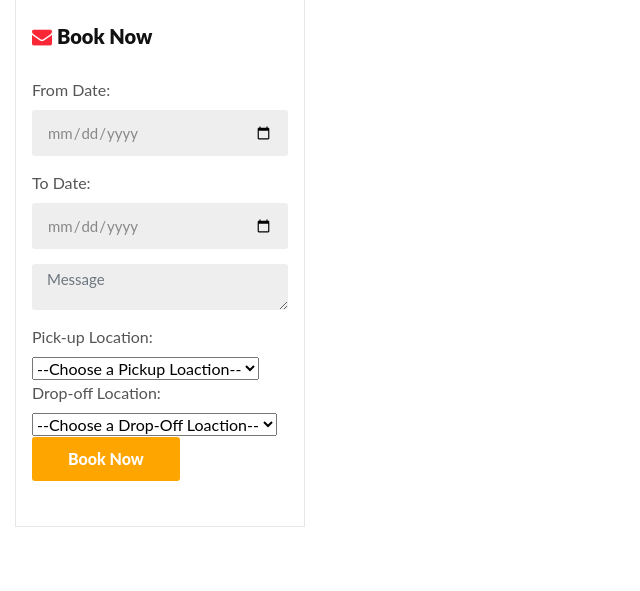
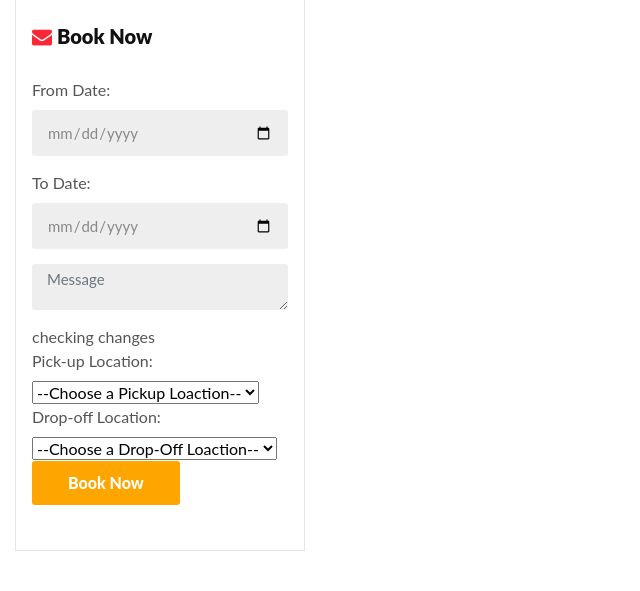
Before and after one commit to rheyavlan/wowcar, a PHP site: page /car_details.php?vhid=1 in a window 1280 px wide. Shown: the part 653-1244 px from the top of the page, without its empty margins (0-640 px from the left). Run offline with PHP 8.4, Linux system fonts and the light colour scheme; the visitor is signed in with stand-in values (Sample User, id 1); data that the repository does not hold is empty.

Commit message:
Update car_details.php

```diff
--- a/carrental/car_details.php
+++ b/carrental/car_details.php
@@ -359,6 +359,7 @@ if(isset($_POST['submit']))
                 <div class="form-group">
                   <textarea rows="4" class="form-control" name="message" placeholder="Message" required></textarea>
                 </div>
+                <para> checking changes </para>
                 <div class="form-group">
                   <label for="pickup">Pick-up Location:</label>
                   <select name="pickup" id="pickup">
```
